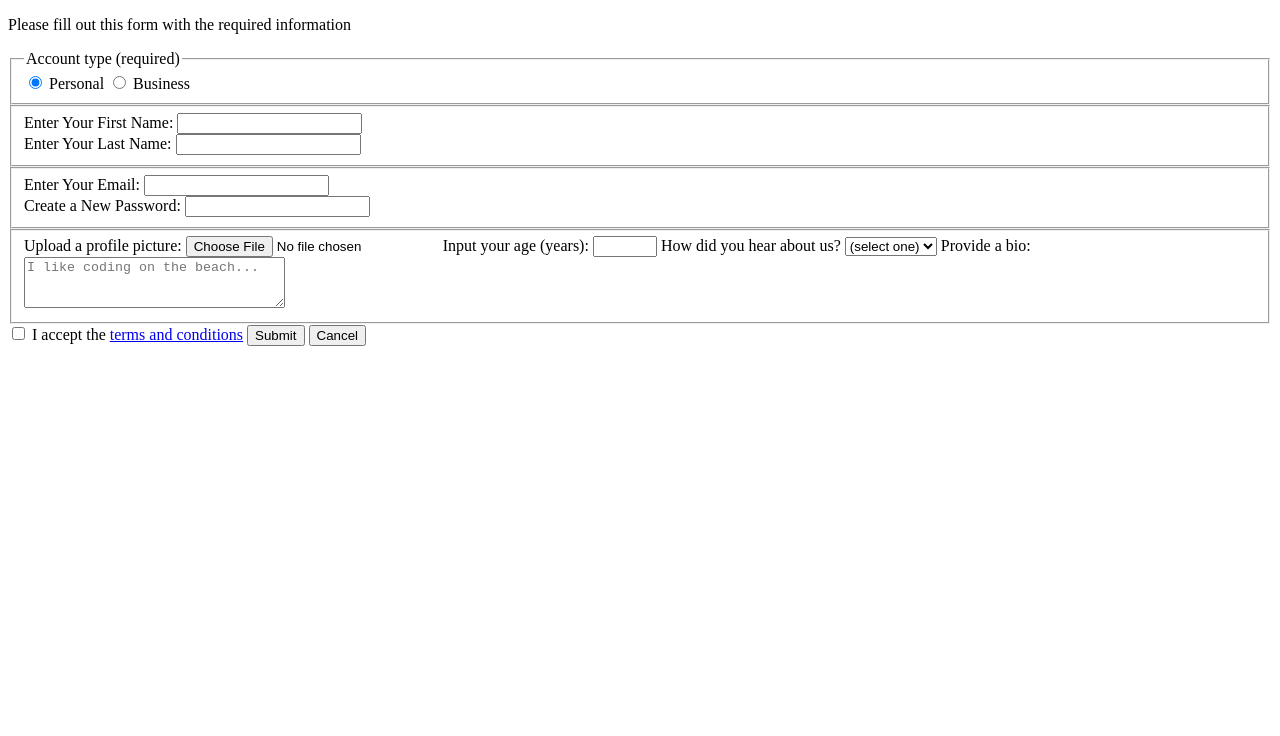
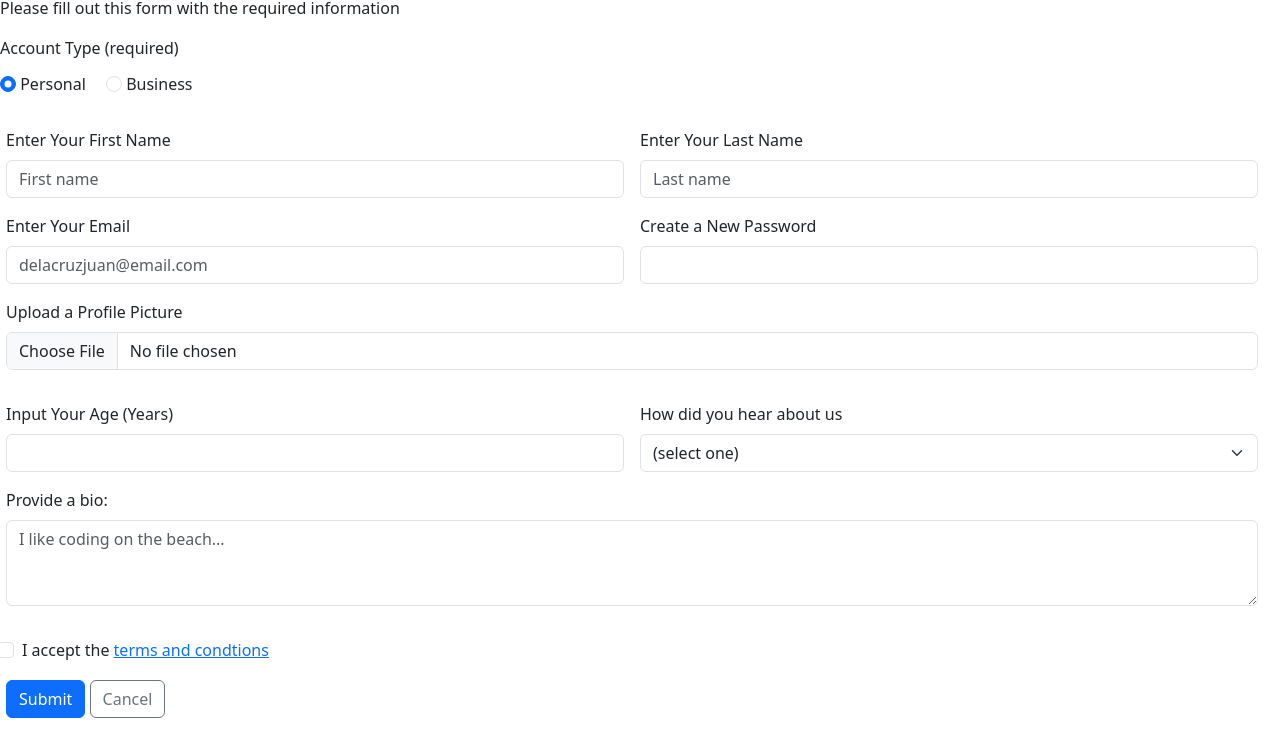
Before and after one commit to Heracleszx/PRIN135-BOOTSTRAP, a plain HTML site: page index.html in a window 1280 px wide. Shown: the part 64-800 px from the top of the page. Drawn offline with nearby package versions, Linux system fonts and the light colour scheme.

Commit message:
helloboots

```diff
--- a/index.html
+++ b/index.html
@@ -1,62 +1,106 @@
 <!DOCTYPE html>
 <html lang="en">
   <head>
-    <meta charset="UTF-8">
-    <meta name="viewport" content="width=device-width, initial-scale=1.0">
+    <meta charset="utf-8">
+    <meta name="viewport" content="width=device-width, initial-scale=1">
     <title>Registration Form</title>
-    <link rel="stylesheet" href="styles.css">
+    <link href="https://cdn.jsdelivr.net/npm/bootstrap@5.3.2/dist/css/bootstrap.min.css" rel="stylesheet" integrity="sha384-T3c6CoIi6uLrA9TneNEoa7RxnatzjcDSCmG1MXxSR1GAsXEV/Dwwykc2MPK8M2HN" crossorigin="anonymous">
   </head>
   <body>
+    <form method="post" action='https://register-demo.freecodecamp.org' class="row-gap-3">
 
-<div class="container">
-    <h1>Registration Form</h1>
+        <script src="https://cdn.jsdelivr.net/npm/bootstrap@5.3.2/dist/js/bootstrap.bundle.min.js" integrity="sha384-C6RzsynM9kWDrMNeT87bh95OGNyZPhcTNXj1NW7RuBCsyN/o0jlpcV8Qyq46cDfL" crossorigin="anonymous"></script>
+
+        <div class="row g-1">
+
+        <p class="h1">Registration Form</p>
+
+        <div class="col-md-6">
         <p>Please fill out this form with the required information</p>
+        <div class="row-cols-auto">
+          <div class="mb-1">
+            <label for="flexRadioDefault" class="form-label">Account Type (required)</label>
+          </div>
+          </div>
 
-        <fieldset>
-            <legend>Account type (required)</legend>
-            <label for="personal-account"><input id="personal-account" type="radio" name="account-type" class="inline" checked /> Personal</label>
-            <label for="business-account"><input id="business-account" type="radio" name="account-type" class="inline" /> Business</label>
-        </fieldset>
 
-        <fieldset class="row">
+        <div class="form-check-inline">
+            <input class="form-check-input" type="radio" name="flexRadioDefault" id="personalRadio" value="personalRadio"checked>
+            <label class="form-check-label" for="personalRadio">
+                Personal
+            </label>
+        </div>
+
+        <div class="form-check-inline">
+            <input class="form-check-input" type="radio" name="flexRadioDefault" id="businessRadio" value="businessRadio">
+            <label class="form-check-label" for="businessRadio">
+                Business
+            </label>
+        </div>
+    </div>
+
+
+    <div class="row g-3">
     <div class="col-md-6">
-              <label for="first-name">Enter Your First Name: <input id="first-name" name="first-name" type="text" required /></label>
+        <label for="lastName" class="form-label">Enter Your First Name </label>
+      <input type="text" class="form-control" placeholder="First name" aria-label="First name" required>
     </div>
+
+    <div class="col-md-6"><label for="firstName" class="form-label">Enter Your Last Name </label>
+      <input type="text" class="form-control" placeholder="Last name" aria-label="Last name" required>
+    </div>
+
     <div class="col-md-6">
-              <label for="last-name">Enter Your Last Name: <input id="last-name" name="last-name" type="text" required /></label>
+        <label for="emailAddress" class="form-label">Enter Your Email </label>
+      <input type="email" class="form-control" placeholder="delacruzjuan@email.com" aria-label="emailAddress" required>
     </div>
-      </fieldset>
 
-      <fieldset class="row">
+    <div class="col-md-6"><label for="password" class="form-label">Create a New Password </label>
+      <input type="password" class="form-control"  aria-label="password" required>
+    </div>
+
+
+<div class="mb-3">
+    <label for="formPicture" class="form-label">Upload a Profile Picture</label>
+    <input class="form-control" type="file" id="formPicture">
+</div>
+
     <div class="col-md-6">
-            <label for="email">Enter Your Email: <input id="email" name="email" type="email" required /></label>
+        <label for="age" class="form-label">Input Your Age (Years) </label>
+      <input type="text" class="form-control" aria-label="age" required>
     </div>
+
     <div class="col-md-6">
-            <label for="new-password">Create a New Password: <input id="new-password" name="new-password" type="password" pattern="[a-z0-5]{8,}" required /></label>
+    <label for="hear" class="form-label">How did you hear about us</label>
+    <select class="form-select" aria-label="How did you hear about us">
+        <option value="">(select one)</option>
+                <option value="1">freeCodeCamp News</option>
+                <option value="2">freeCodeCamp YouTube Channel</option>
+                <option value="3">freeCodeCamp Forum</option>
+                <option value="4">Other</option>
+      </select>
     </div>
-    </fieldset>
 
-        <fieldset>
-            <label for="profile-picture">Upload a profile picture: <input id="profile-picture" type="file" name="file" /></label>
-            <label for="age">Input your age (years): <input id="age" type="number" name="age" min="13" max="120" /></label>
-            <label for="select-option">How did you hear about us?</label>
-    <select id="select-option" name="select-option">
-        <option value="option1">(select one)</option>
-        <option value="option2">Option 1</option>
-        <option value="option3">Option 2</option>
-        <option value="option4">Option 3</option>
-    </select>
 
-            <label for="bio">Provide a bio:
-                <textarea id="bio" name="bio" rows="3" cols="30" placeholder="I like coding on the beach..."></textarea>
-            </label>
-        </fieldset>
+    <div class="mb-3">
+    <label for="textArea" class="form-label">Provide a bio:</label>
+    <textarea class="form-control" id="textArea" rows="3" placeholder="I like coding on the beach..."></textarea>
+  </div>
 
-        <label for="terms-and-conditions">
-            <input class="inline" id="terms-and-conditions" type="checkbox" required name="terms-and-conditions" /> I accept the <a href="https://www.freecodecamp.org/news/terms-of-service/">terms and conditions</a>
-        </label>
-      <input type="submit" value="Submit" />
-      <input type="button" value="Cancel"/>
+  <div class="form-check">
+    <input class="form-check-input" type="checkbox" value="" id="flexCheckDefault">
+    <label class="form-check-label" for="flexCheckDefault">
+      I accept the <a href="https://www.freecodecamp.org/news/terms-of-service/"> terms and condtions
+    </a></label>
+  </div>
+
+  <div class="d-grid gap-2 d-md-block">
+  <input type="submit" class="btn btn-primary" value="Submit">
+
+  <input class="btn btn-outline-secondary" type="reset" value="Cancel">
+</div>
+
+</div>
+</div>
 </form>
 </body>
-</html>
```
Lines whose indentation alone changed are shown as unchanged.
